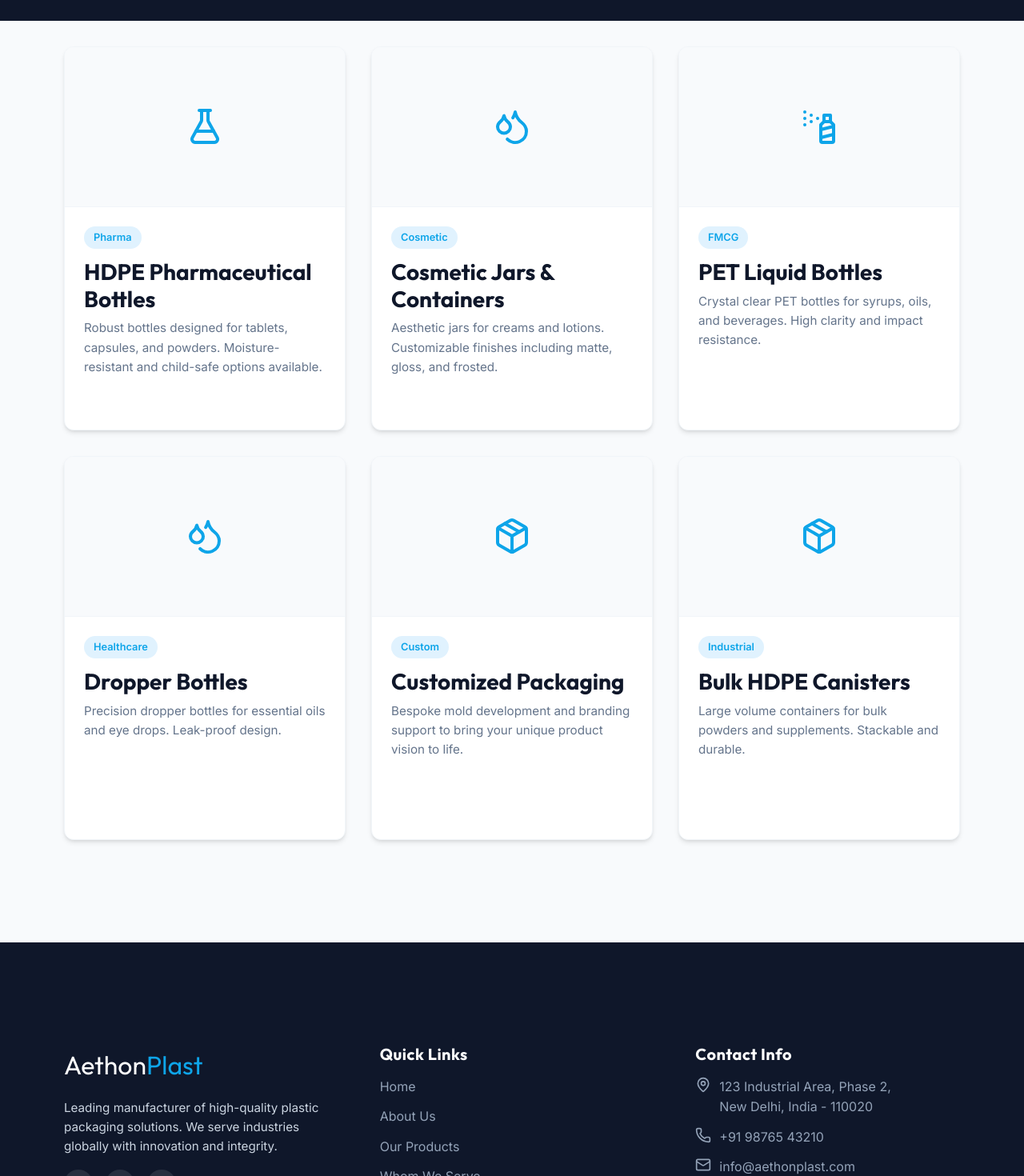
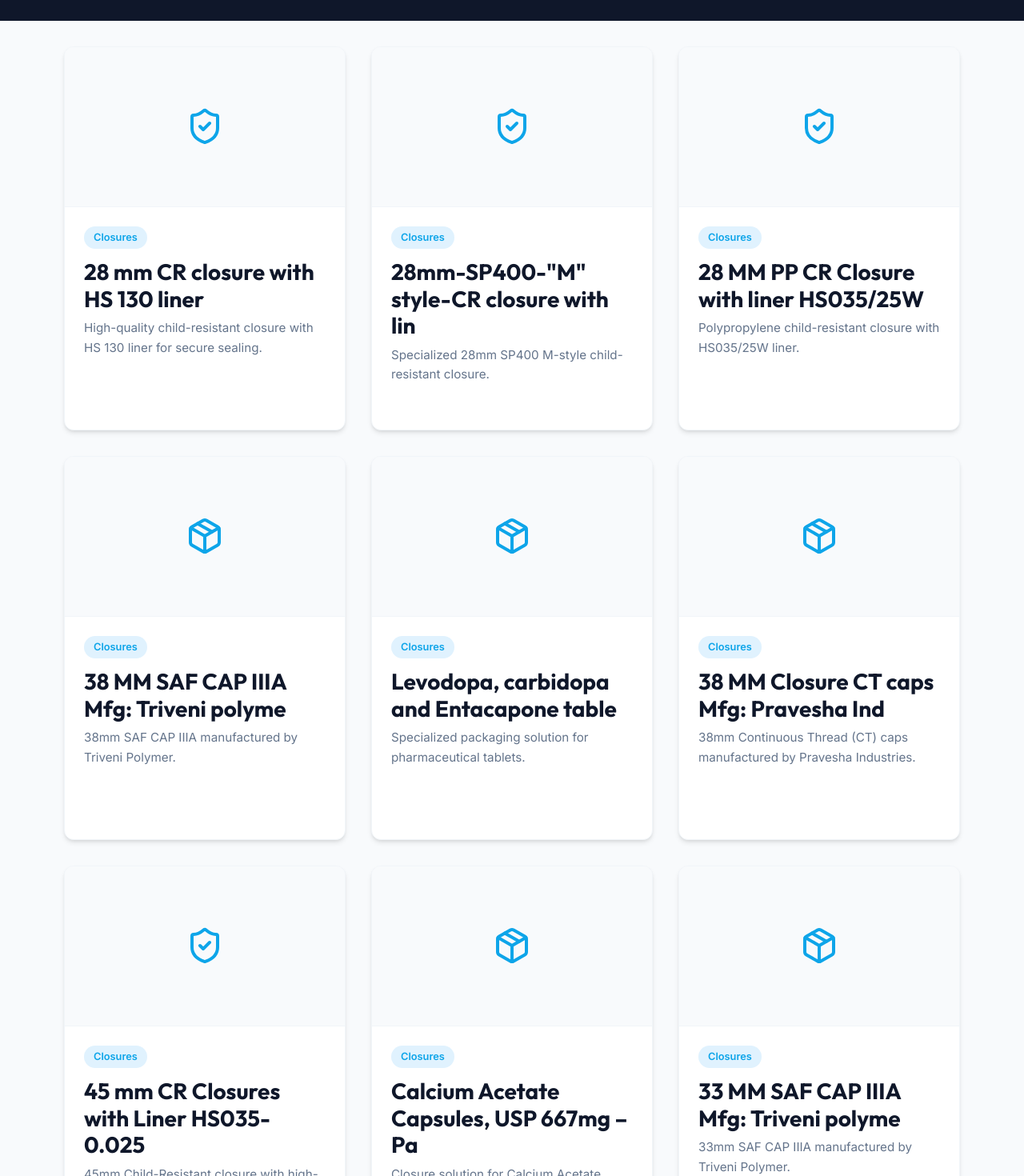
Before and after one commit to radheyaram/aethon-plast, a React (Vite) app: page /products in a window 1280 px wide. Shown: the part 280-1750 px from the top of the page at 80% size. Built offline with nearby package versions, Linux system fonts and the light colour scheme.

Commit message:
added products

```diff
--- a/src/components/Footer.jsx
+++ b/src/components/Footer.jsx
@@ -35,11 +35,11 @@ const Footer = () => {
                     <ul className="footer-links">
                         <li style={{ display: 'flex', gap: '10px' }}>
                             <MapPin size={20} className="text-primary" />
-                            <span>123 Industrial Area, Phase 2, <br />New Delhi, India - 110020</span>
+                            <span>AGM Chambers, 390/A, 446/15/E, <br />Sai Colony, R.C Puram, Sangareddy District, 502032, Telangana</span>
                         </li>
                         <li style={{ display: 'flex', gap: '10px' }}>
                             <Phone size={20} className="text-primary" />
-                            <span>+91 98765 43210</span>
+                            <span>9000386555</span>
                         </li>
                         <li style={{ display: 'flex', gap: '10px' }}>
                             <Mail size={20} className="text-primary" />
--- a/src/components/Navbar.jsx
+++ b/src/components/Navbar.jsx
@@ -24,7 +24,6 @@ const Navbar = () => {
           <li><NavLink to="/about">ABOUT</NavLink></li>
           <li><NavLink to="/products">PRODUCTS</NavLink></li>
           <li><NavLink to="/whom-we-serve">WHOM WE SERVE</NavLink></li>
-          {/* Reference has a dropdown here usually, simplified for now */}
           <li><NavLink to="/contact">CONTACT</NavLink></li>
         </ul>
       </div>
--- a/src/pages/Contact.jsx
+++ b/src/pages/Contact.jsx
@@ -30,7 +30,7 @@ const Contact = () => {
                                 <MapPin size={24} />
                                 <div>
                                     <h4>Headquarters</h4>
-                                    <p>Aethon Plast Pvt Ltd<br />Plot No 123, Industrial Park<br />Hyderabad, Telangana 500001</p>
+                                    <p>AGM Chambers, 390/A, 446/15/E, <br />Sai Colony, R.C Puram, Sangareddy District, 502032, Telangana</p>
                                 </div>
                             </div>
 
@@ -38,8 +38,7 @@ const Contact = () => {
                                 <Phone size={24} />
                                 <div>
                                     <h4>Phone</h4>
-                                    <p>+91 98765 43210</p>
-                                    <p>+91 40 1234 5678</p>
+                                    <p>9000386555</p>
                                 </div>
                             </div>
 
@@ -47,7 +46,6 @@ const Contact = () => {
                                 <Mail size={24} />
                                 <div>
                                     <h4>Email</h4>
-                                    <p>sales@aethonplast.com</p>
                                     <p>info@aethonplast.com</p>
                                 </div>
                             </div>
--- a/src/pages/Home.css
+++ b/src/pages/Home.css
@@ -198,3 +198,53 @@
         margin-top: 0;
     }
 }
+
+/* Premium Button Styling */
+.btn-cta {
+    background: linear-gradient(135deg, var(--primary-color) 0%, var(--accent-color) 100%);
+    color: white;
+    padding: 1rem 2.5rem;
+    border-radius: 50px;
+    /* Pill shape */
+    font-size: 1.1rem;
+    font-weight: 700;
+    letter-spacing: 0.5px;
+    box-shadow: 0 4px 15px rgba(14, 165, 233, 0.4);
+    transition: all 0.3s cubic-bezier(0.4, 0, 0.2, 1);
+    border: 1px solid rgba(255, 255, 255, 0.1);
+    text-transform: uppercase;
+    display: inline-flex;
+    align-items: center;
+    justify-content: center;
+    position: relative;
+    overflow: hidden;
+    text-decoration: none;
+}
+
+.btn-cta::before {
+    content: '';
+    position: absolute;
+    top: 0;
+    left: 0;
+    width: 100%;
+    height: 100%;
+    background: linear-gradient(to bottom, rgba(255, 255, 255, 0.2) 0%, rgba(255, 255, 255, 0) 100%);
+    opacity: 0;
+    transition: opacity 0.3s ease;
+}
+
+.btn-cta:hover {
+    transform: translateY(-3px) scale(1.02);
+    box-shadow: 0 8px 25px rgba(14, 165, 233, 0.6);
+    background: linear-gradient(135deg, var(--accent-color) 0%, var(--primary-color) 100%);
+    color: white;
+}
+
+.btn-cta:hover::before {
+    opacity: 1;
+}
+
+.btn-cta:active {
+    transform: translateY(-1px);
+    box-shadow: 0 4px 12px rgba(14, 165, 233, 0.4);
+}
--- a/src/pages/Products.jsx
+++ b/src/pages/Products.jsx
@@ -1,4 +1,4 @@
-import { Package, Droplets, FlaskConical, SprayCan } from 'lucide-react';
+import { Package, ShieldCheck } from 'lucide-react';
 import './Pages.css';
 import './Products.css';
 
@@ -6,44 +6,170 @@ const Products = () => {
     const products = [
         {
             id: 1,
-            title: "HDPE Pharmaceutical Bottles",
-            category: "Pharma",
-            desc: "Robust bottles designed for tablets, capsules, and powders. Moisture-resistant and child-safe options available.",
-            icon: <FlaskConical size={48} />
+            title: "28 mm CR closure with HS 130 liner",
+            category: "Closures",
+            desc: "High-quality child-resistant closure with HS 130 liner for secure sealing.",
+            icon: <ShieldCheck size={48} />
         },
         {
             id: 2,
-            title: "Cosmetic Jars & Containers",
-            category: "Cosmetic",
-            desc: "Aesthetic jars for creams and lotions. Customizable finishes including matte, gloss, and frosted.",
-            icon: <Droplets size={48} />
+            title: "28mm-SP400-\"M\" style-CR closure with lin",
+            category: "Closures",
+            desc: "Specialized 28mm SP400 M-style child-resistant closure.",
+            icon: <ShieldCheck size={48} />
         },
         {
             id: 3,
-            title: "PET Liquid Bottles",
-            category: "FMCG",
-            desc: "Crystal clear PET bottles for syrups, oils, and beverages. High clarity and impact resistance.",
-            icon: <SprayCan size={48} />
+            title: "28 MM PP CR Closure with liner HS035/25W",
+            category: "Closures",
+            desc: "Polypropylene child-resistant closure with HS035/25W liner.",
+            icon: <ShieldCheck size={48} />
         },
         {
             id: 4,
-            title: "Dropper Bottles",
-            category: "Healthcare",
-            desc: "Precision dropper bottles for essential oils and eye drops. Leak-proof design.",
-            icon: <Droplets size={48} />
+            title: "38 MM SAF CAP IIIA Mfg: Triveni polyme",
+            category: "Closures",
+            desc: "38mm SAF CAP IIIA manufactured by Triveni Polymer.",
+            icon: <Package size={48} />
         },
         {
             id: 5,
-            title: "Customized Packaging",
-            category: "Custom",
-            desc: "Bespoke mold development and branding support to bring your unique product vision to life.",
+            title: "Levodopa, carbidopa and Entacapone table",
+            category: "Closures",
+            desc: "Specialized packaging solution for pharmaceutical tablets.",
             icon: <Package size={48} />
         },
         {
             id: 6,
-            title: "Bulk HDPE Canisters",
-            category: "Industrial",
-            desc: "Large volume containers for bulk powders and supplements. Stackable and durable.",
+            title: "38 MM Closure CT caps Mfg: Pravesha Ind",
+            category: "Closures",
+            desc: "38mm Continuous Thread (CT) caps manufactured by Pravesha Industries.",
+            icon: <Package size={48} />
+        },
+        {
+            id: 7,
+            title: "45 mm CR Closures with Liner HS035-0.025",
+            category: "Closures",
+            desc: "45mm Child-Resistant closure with high-performance liner.",
+            icon: <ShieldCheck size={48} />
+        },
+        {
+            id: 8,
+            title: "Calcium Acetate Capsules, USP 667mg – Pa",
+            category: "Closures",
+            desc: "Closure solution for Calcium Acetate Capsules packaging.",
+            icon: <Package size={48} />
+        },
+        {
+            id: 9,
+            title: "33 MM SAF CAP IIIA Mfg: Triveni polyme",
+            category: "Closures",
+            desc: "33mm SAF CAP IIIA manufactured by Triveni Polymer.",
+            icon: <Package size={48} />
+        },
+        {
+            id: 10,
+            title: "Fenoprofen Calcium Capsules, USP 300mg",
+            category: "Closures",
+            desc: "Packaging closure for Fenoprofen Calcium Capsules.",
+            icon: <Package size={48} />
+        },
+        {
+            id: 11,
+            title: "Fenoprofen Calcium Capsules, 310mmX600mm",
+            category: "Closures",
+            desc: "Large format packaging solution.",
+            icon: <Package size={48} />
+        },
+        {
+            id: 12,
+            title: "Safevistop PP28 tamper evident CR Cap",
+            category: "Closures",
+            desc: "PP28 Tamper Evident Child Resistant Cap for enhanced safety.",
+            icon: <ShieldCheck size={48} />
+        },
+        {
+            id: 13,
+            title: "45 MM CRC Closures Mfg.: Shriji Polymer",
+            category: "Closures",
+            desc: "45mm Child Resistant Closure manufactured by Shriji Polymer.",
+            icon: <ShieldCheck size={48} />
+        },
+        {
+            id: 14,
+            title: "28mm CR closure 400-ARG-Assembly (Liner)",
+            category: "Closures",
+            desc: "28mm CR closure assembly with liner.",
+            icon: <ShieldCheck size={48} />
+        },
+        {
+            id: 15,
+            title: "14 mm White cap with inner ring",
+            category: "Closures",
+            desc: "14mm white cap featuring an inner ring for sealing.",
+            icon: <Package size={48} />
+        },
+        {
+            id: 16,
+            title: "Top cover with shampoo cap for 215g",
+            category: "Closures",
+            desc: "Top cover assembly with shampoo cap.",
+            icon: <Package size={48} />
+        },
+        {
+            id: 17,
+            title: "33 mm child Resistant cap/closure (Assembly)",
+            category: "Closures",
+            desc: "33mm Child Resistant cap assembly.",
+            icon: <ShieldCheck size={48} />
+        },
+        {
+            id: 18,
+            title: "38 mm child Resistant cap/closure (Assembly)",
+            category: "Closures",
+            desc: "38mm Child Resistant cap assembly.",
+            icon: <ShieldCheck size={48} />
+        },
+        {
+            id: 19,
+            title: "CT Closure 53 mm with Liner (HS123-20)",
+            category: "Closures",
+            desc: "53mm Continuous Thread closure with liner.",
+            icon: <Package size={48} />
+        },
+        {
+            id: 20,
+            title: "28 mm PP CR Closure with liner TG II-TS",
+            category: "Closures",
+            desc: "28mm Polypropylene Child Resistant closure with specialized liner.",
+            icon: <ShieldCheck size={48} />
+        },
+        {
+            id: 21,
+            title: "38 mm PP CT Closure (HS035 HeatSeal / 20)",
+            category: "Closures",
+            desc: "38mm PP Continuous Thread closure with HeatSeal liner.",
+            icon: <Package size={48} />
+        },
+        {
+            id: 22,
+            title: "38 mm PP CR Closure (HS035 HeatSeal / 20)",
+            category: "Closures",
+            desc: "38mm PP Child Resistant closure with HeatSeal liner.",
+            icon: <ShieldCheck size={48} />
+        },
+        {
+            id: 23,
+            title: "CT Closure 38 mm with Line Mfg.: Shriji",
+            category: "Closures",
+            desc: "38mm CT Closure manufactured by Shriji.",
+            icon: <Package size={48} />
+        },
+        {
+            id: 24,
+            title: "White Nasal cap with cover",
+            category: "Closures",
+            desc: "Specialized white nasal cap with protective cover.",
             icon: <Package size={48} />
         }
     ];
```
